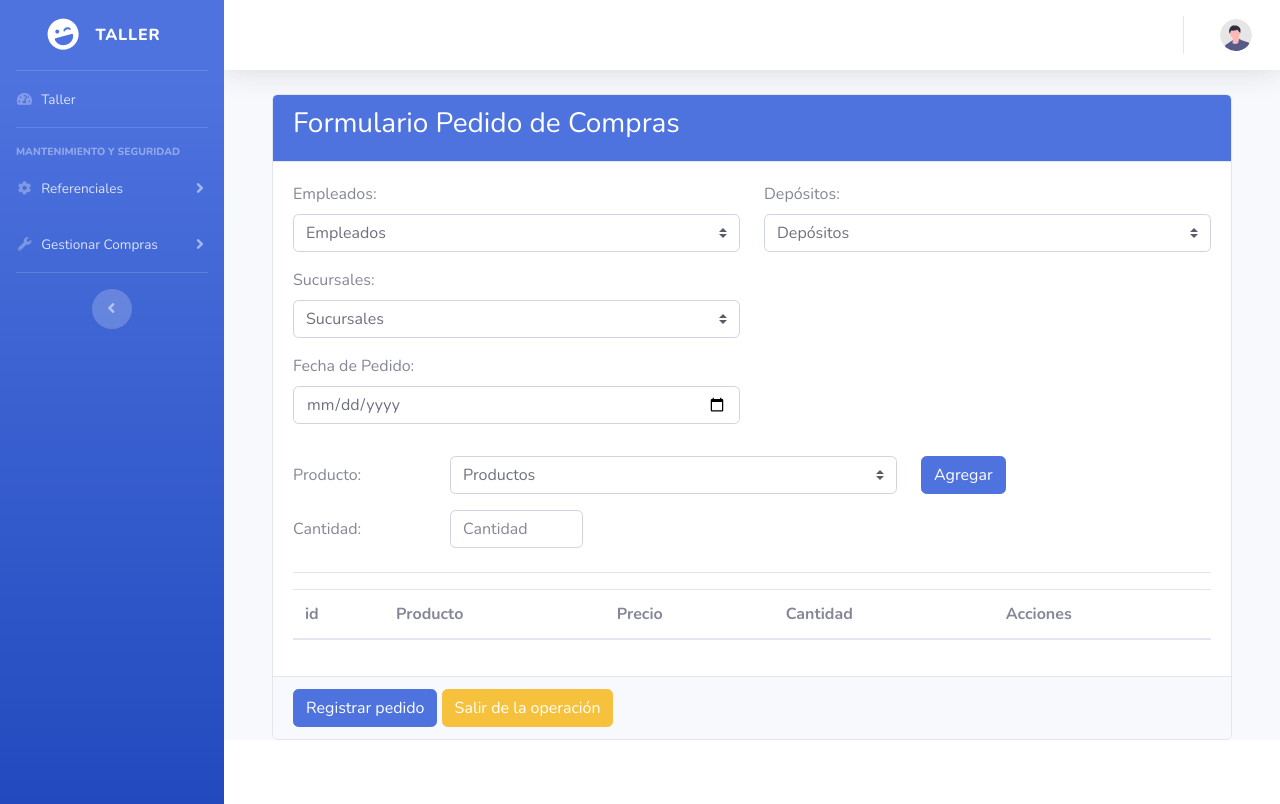
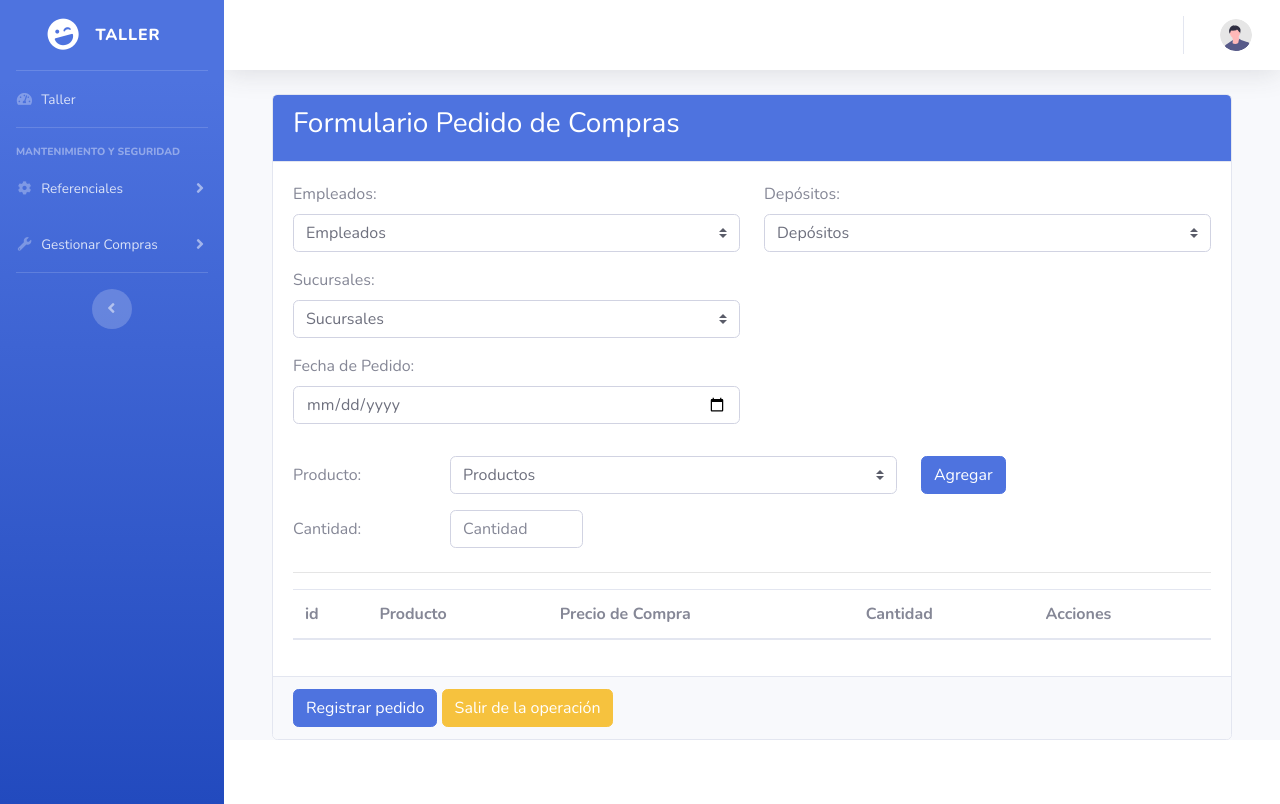
Before and after one commit to Abel731/proyecto-taller, a Flask app: page /gestionar-compras/registrar-pedido-compras/pedidos-agregar in a window 1280 px wide. Run offline with Flask 3, Linux system fonts and the light colour scheme; data that the repository does not hold is empty; some libraries are stand-ins or nearby versions.

Commit message:
cambio al nombrar las columnas de precio  de la tabla de productos

```diff
--- a/app/rutas/gestionar_compras/registrar_pedido_compras/templates/pedidos-agregar.html
+++ b/app/rutas/gestionar_compras/registrar_pedido_compras/templates/pedidos-agregar.html
@@ -97,7 +97,7 @@ Formulario Pedido de Compras
                           <tr>
                             <th>id</th>
                             <th>Producto</th>
-                            <th>Precio</th>
+                            <th>Precio de Compra</th>
                             <th>Cantidad</th>
                             <th>Acciones</th>
                           </tr>
@@ -130,7 +130,7 @@ Formulario Pedido de Compras
       <tr data-id="${item.id_producto}">
         <td>${item.id_producto}</td>
         <td>${item.nombre}</td>
-        <td>${item.precio_unitario}</td>
+        <td>${item.precio_compra}</td>
         <td>${item.cantidad}</td>
         <td><button type="button" class="eliminar btn btn-warning btn-sm">Eliminar Item</button></td>
       </tr>
```
